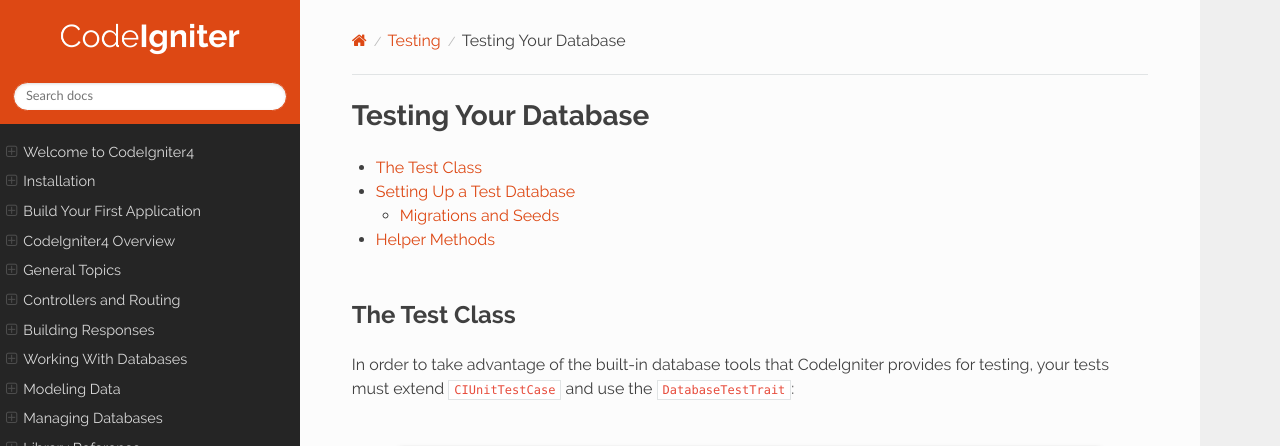
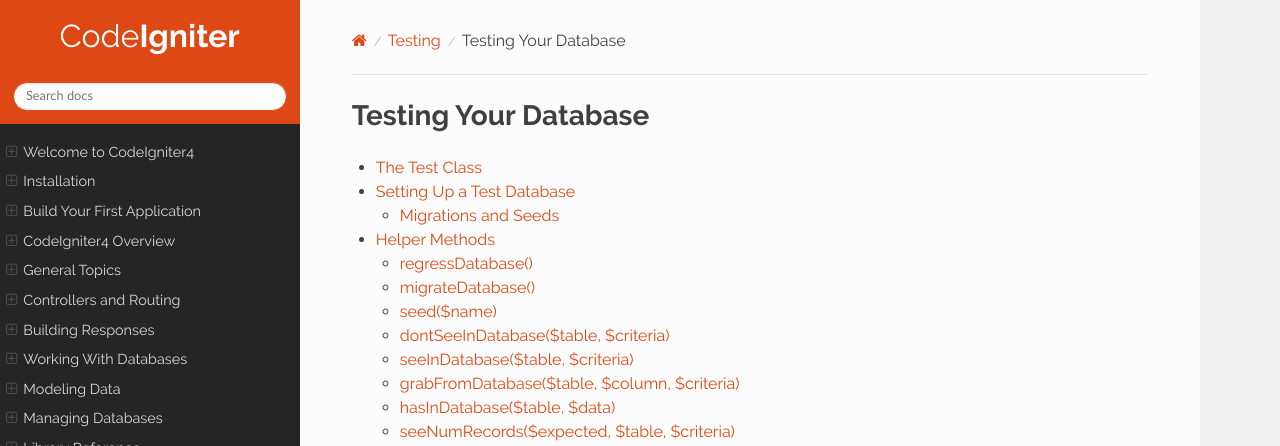
Before and after one commit to NEKOGET/ci4_user_guide_src, a Sphinx documentation site: the page built from source/testing/database.rst, in a window 1280 px wide and 900 px high, cut to the strip 0-446 px from the top of the window. Built offline with Sphinx 7.4.7 and the Read the Docs theme 2.0.0, drawn with Linux system fonts in a browser that asks for light colours.

Commit message:
docs: change properties/methods to headings
You can link to them.

```diff
--- a/source/testing/database.rst
+++ b/source/testing/database.rst
@@ -46,41 +46,48 @@ by adding a couple of class properties to your test.
 
 .. literalinclude:: database/003.php
 
-**$migrate**
+$migrate
+--------
 
 This boolean value determines whether the database migration runs before test.
 By default, the database is always migrated to the latest available state as defined by ``$namespace``.
 If false, migration never runs. If you want to disable migration, set false.
 
-**$migrateOnce**
+$migrateOnce
+------------
 
 This boolean value determines whether the database migration runs only once. If you want
 to run migration once before the first test, set true. If not present or false, migration
 runs before each test.
 
-**$refresh**
+$refresh
+--------
 
 This boolean value determines whether the database is completely refreshed before test. If true,
 all migrations are rolled back to version 0.
 
-**$seed**
+$seed
+-----
 
 If present and not empty, this specifies the name of a Seed file that is used to populate the database with
 test data prior to test running.
 
-**$seedOnce**
+$seedOnce
+---------
 
 This boolean value determines whether the database seeding runs only once. If you want
 to run database seeding once before the first test, set true. If not present or false, database seeding
 runs before each test.
 
-**$basePath**
+$basePath
+---------
 
 By default, CodeIgniter will look in **tests/_support/Database/Seeds** to locate the seeds that it should run during testing.
 You can change this directory by specifying the ``$basePath`` property. This should not include the **Seeds** directory,
 but the path to the single directory that holds the sub-directory.
 
-**$namespace**
+$namespace
+----------
 
 By default, CodeIgniter will look in **tests/_support/Database/Migrations** to locate the migrations
 that it should run during testing. You can change this location by specifying a new namespace in the ``$namespace`` properties.
@@ -92,46 +99,54 @@ Helper Methods
 
 The **DatabaseTestTrait** class provides several helper methods to aid in testing your database.
 
-**regressDatabase()**
+regressDatabase()
+=================
 
 Called during ``$refresh`` described above, this method is available if you need to reset the database manually.
 
-**migrateDatabase()**
+migrateDatabase()
+=================
 
 Called during ``setUp``, this method is available if you need to run migrations manually.
 
-**seed($name)**
+seed($name)
+===========
 
 Allows you to manually load a Seed into the database. The only parameter is the name of the seed to run. The seed
 must be present within the path specified in ``$basePath``.
 
-**dontSeeInDatabase($table, $criteria)**
+dontSeeInDatabase($table, $criteria)
+====================================
 
 Asserts that a row with criteria matching the key/value pairs in ``$criteria`` DOES NOT exist in the database.
 
 .. literalinclude:: database/004.php
 
-**seeInDatabase($table, $criteria)**
+seeInDatabase($table, $criteria)
+================================
 
 Asserts that a row with criteria matching the key/value pairs in ``$criteria`` DOES exist in the database.
 
 .. literalinclude:: database/005.php
 
-**grabFromDatabase($table, $column, $criteria)**
+grabFromDatabase($table, $column, $criteria)
+============================================
 
 Returns the value of ``$column`` from the specified table where the row matches ``$criteria``. If more than one
 row is found, it will only test against the first one.
 
 .. literalinclude:: database/006.php
 
-**hasInDatabase($table, $data)**
+hasInDatabase($table, $data)
+============================
 
 Inserts a new row into the database. This row is removed after the current test runs. ``$data`` is an associative
 array with the data to insert into the table.
 
 .. literalinclude:: database/007.php
 
-**seeNumRecords($expected, $table, $criteria)**
+seeNumRecords($expected, $table, $criteria)
+===========================================
 
 Asserts that a number of matching rows are found in the database that match ``$criteria``.
 
```
